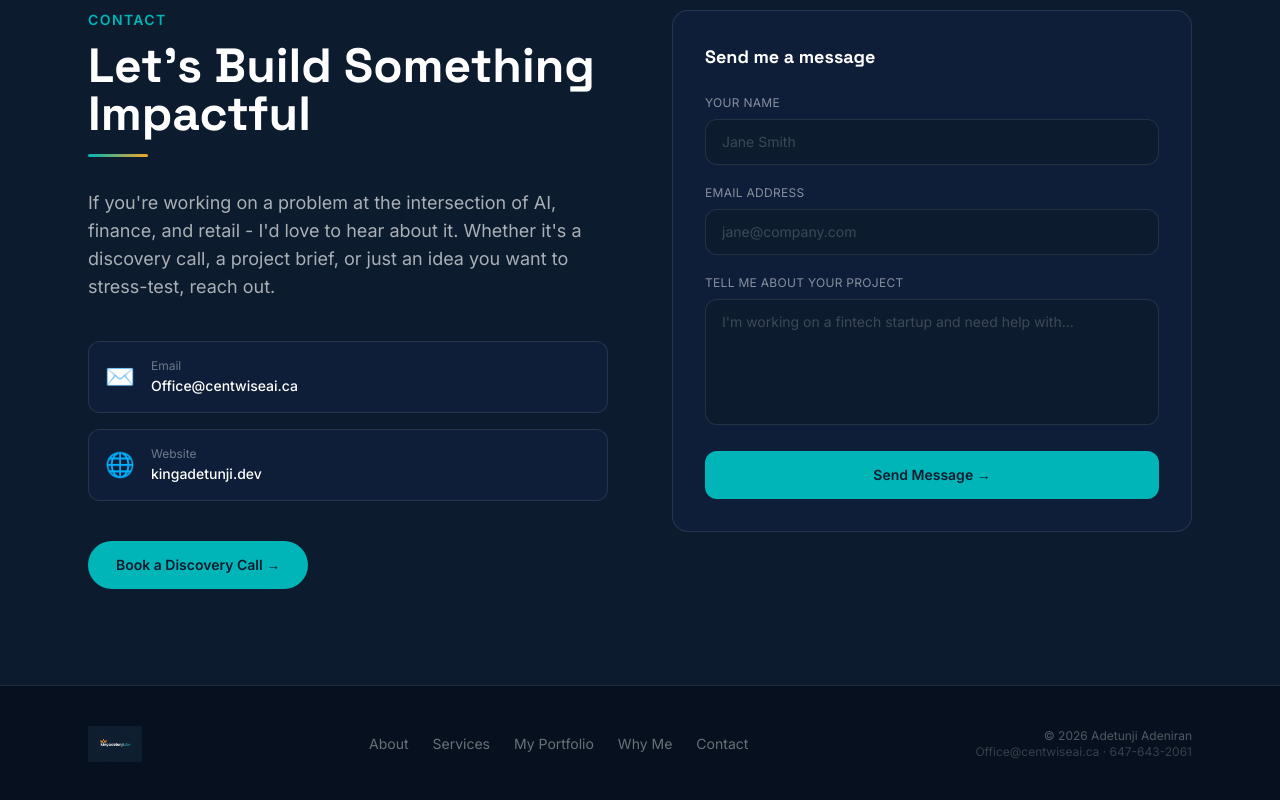
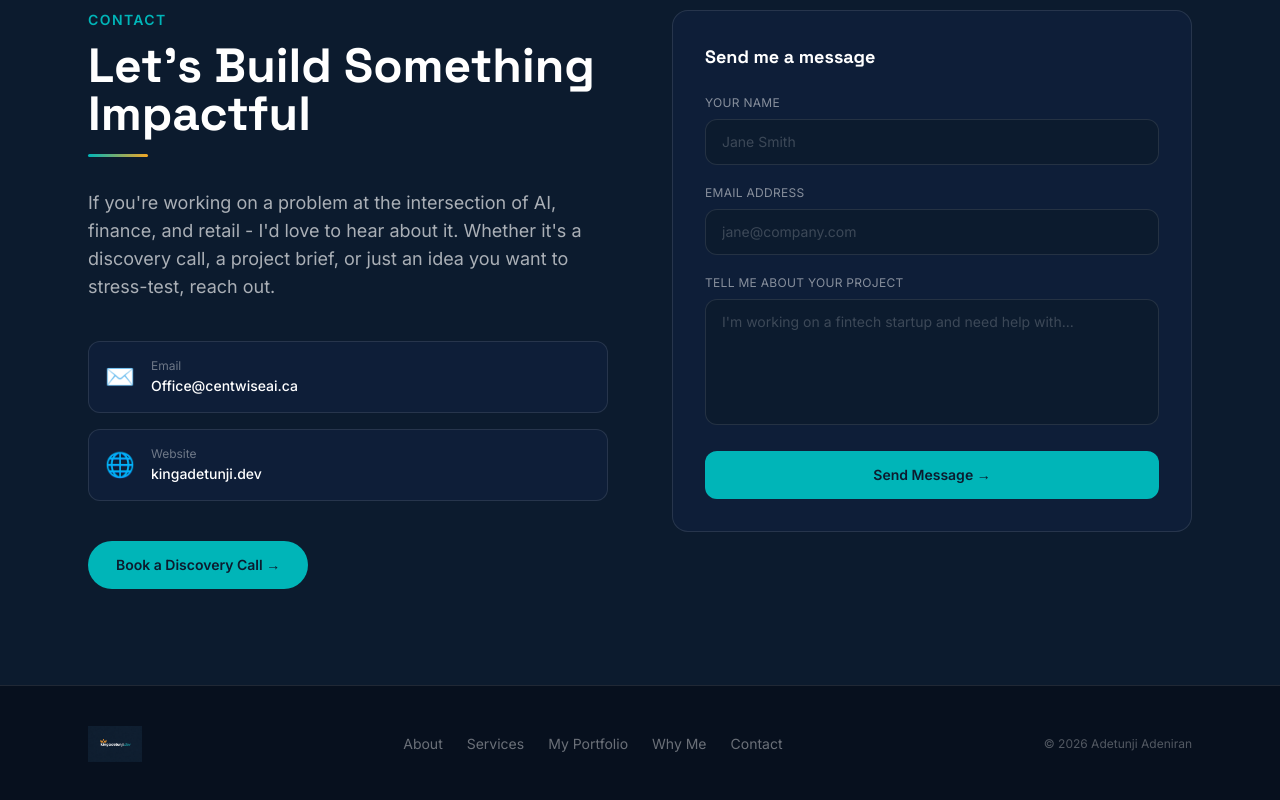
Before and after one commit to kingadetunji/kingadetunji-2.0, a Next.js app: page / in a window 1280 px wide. Shown: the part 4883-5683 px from the top of the page. Built offline with nearby package versions, Linux system fonts and the light colour scheme.

Commit message:
Update Footer.tsx

```diff
--- a/src/app/components/Footer.tsx
+++ b/src/app/components/Footer.tsx
@@ -41,7 +41,6 @@ export default function Footer() {
           <p className="text-white/30 text-xs text-center md:text-right">
             © {year} Adetunji Adeniran
             <br />
-            <span className="text-white/20">Office@centwiseai.ca · 647-643-2061</span>
           </p>
         </div>
       </div>
```
